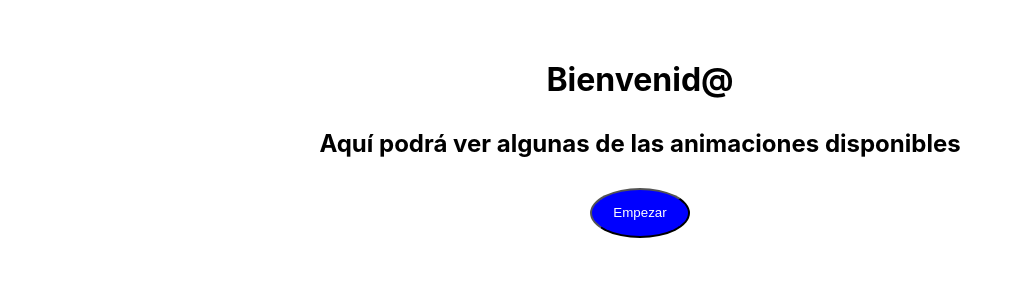
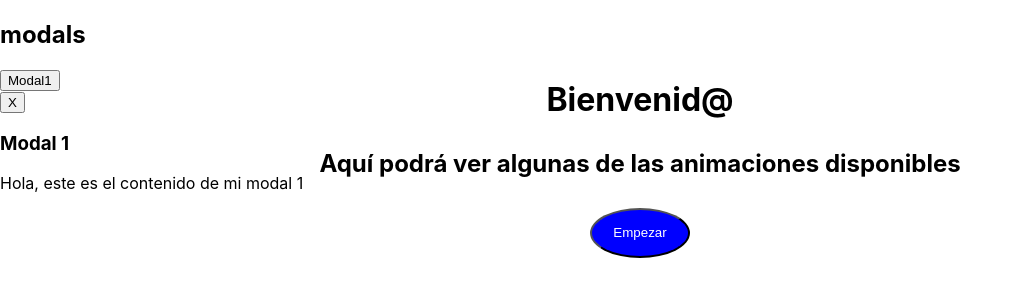
Before and after one commit to danugarri/react-animations-test, a React (Create React App) app: page / in a window 1280 px wide. Shown: the top 300 px of the page, without its empty margins (0-1023 px from the left). Built offline with nearby package versions, Linux system fonts and the light colour scheme; what react-animations would draw is missing.

Commit message:
first implementation of the children prop

```diff
--- a/src/App.js
+++ b/src/App.js
@@ -1,4 +1,5 @@
 import React,{useState} from 'react';
+import { Modals } from './components/modalTest/Modals';
 import { ModalContainer } from './containers/modal/ModalContainer';
 
 const App = () => {
@@ -9,6 +10,7 @@ const App = () => {
   return (
     <React.Fragment>
       <ModalContainer openModal= {openModal} handleOpenModal= {handleOpenModal} setOpenModal= {setOpenModal}/>
+      <Modals />
     </React.Fragment>
   );
 }
--- /dev/null
+++ b/src/components/modalTest/ModalTest.jsx
@@ -0,0 +1,15 @@
+import React from 'react'
+import './modal.css';
+
+export const ModalTest = (props) => {
+    // HERE we use the prop children
+    const {children} = props;
+
+  return (
+    <section className='modal is-open'>
+        <div className="modal-container"></div>
+        <button className="modal-close">X</button>
+        {children}
+    </section>
+  )
+}
--- /dev/null
+++ b/src/components/modalTest/Modals.jsx
@@ -0,0 +1,17 @@
+import React from 'react'
+import { ModalTest } from './ModalTest'
+
+export const Modals = () => {
+
+  return (
+    <div>
+        <h2>modals</h2>
+        <button>Modal1</button>
+        <ModalTest>
+            {/* here we are using the children prop. Se trata de un prop que traen todos los componentes de React*/}
+            <h3>Modal 1</h3>
+            <p>Hola, este es el contenido de mi modal 1</p>
+        </ModalTest>
+    </div>
+  )
+}
```
Also changed, not shown: src/components/modalTest/modal.css (added), src/hooks/useModal.js (added).
